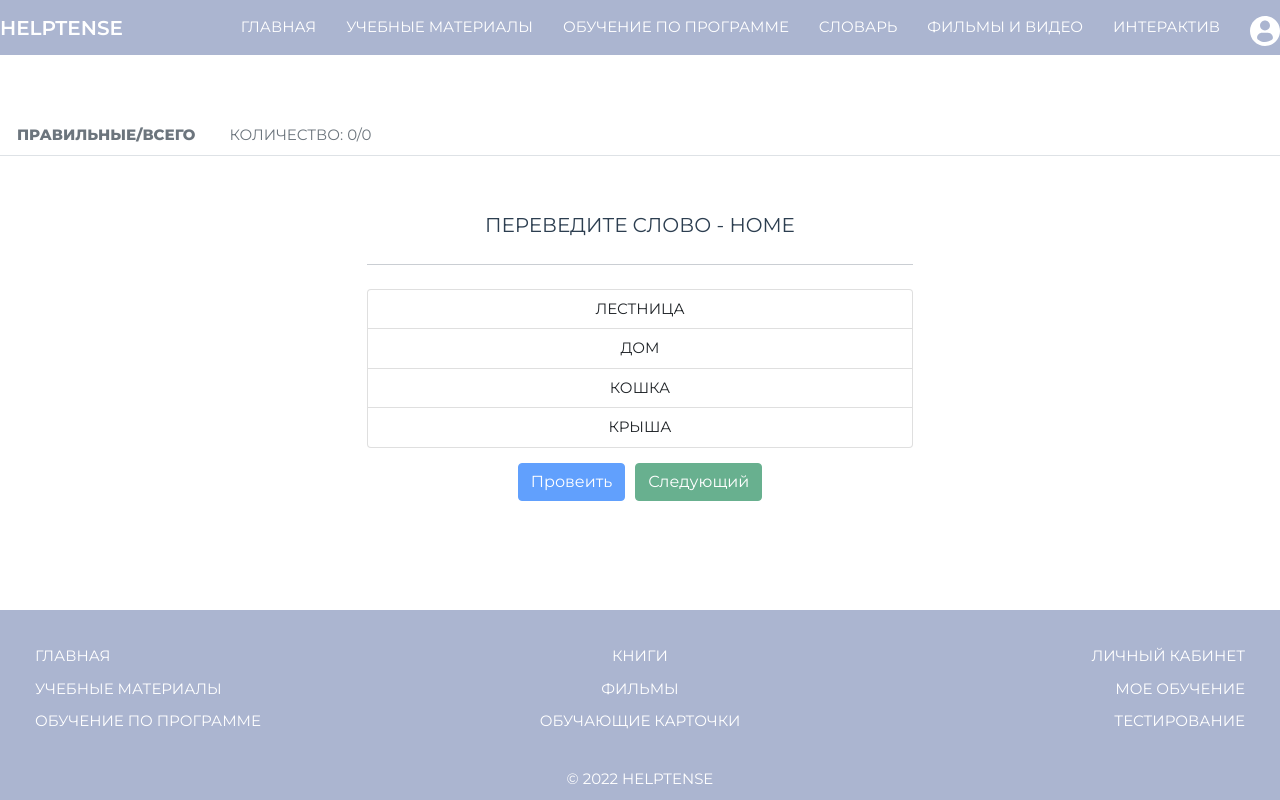
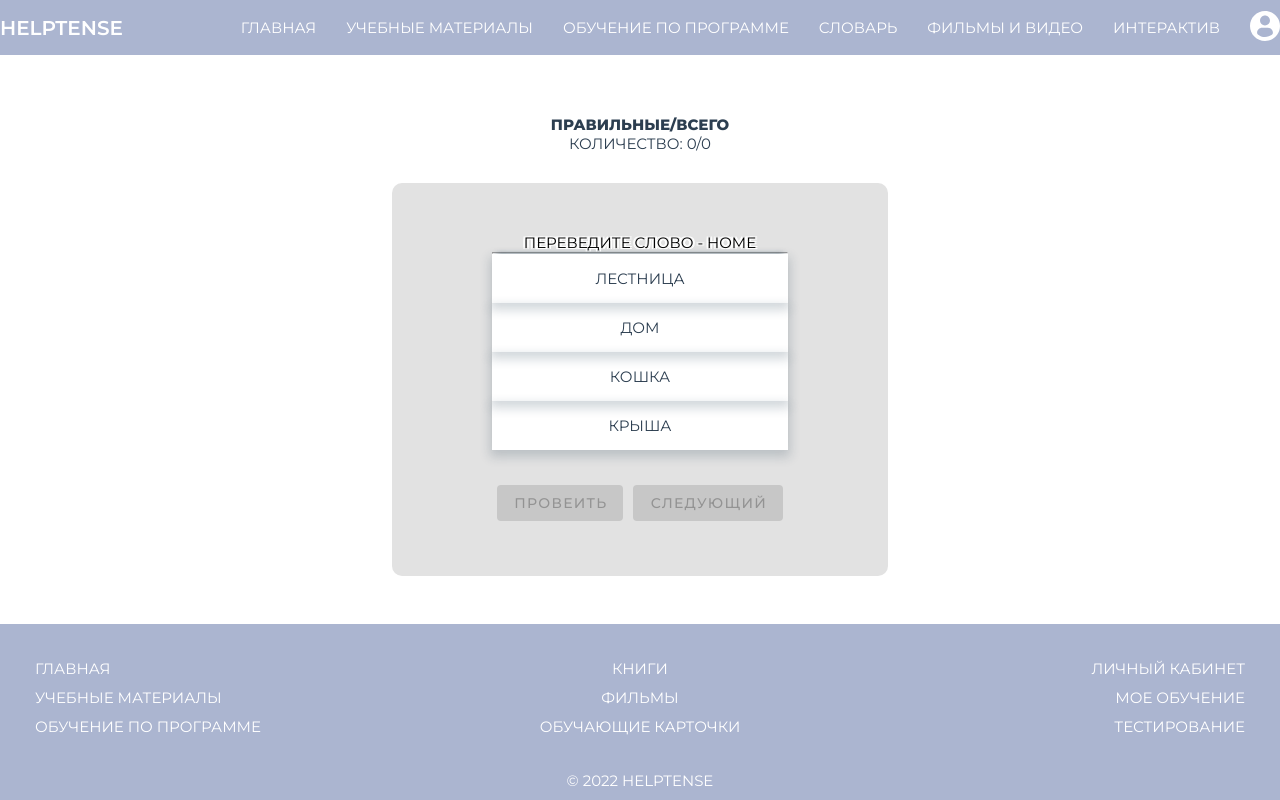
Before and after one commit to AriaTaary/language_portal, a Vue app: page /testing in a window 1280 px wide. Built offline with nearby package versions, Linux system fonts and the light colour scheme; no server answers; what vue-youtube-embed would draw is missing.

Commit message:
Перерисовано страница тестирование без bootstrap, bootstrap-vue. Удалены зависимости bootstrap, bootstrap-vue

```diff
--- a/package.json
+++ b/package.json
@@ -29,8 +29,6 @@
     "@vue/cli-service": "~4.5.10",
     "@vue/eslint-config-standard": "^5.1.2",
     "babel-eslint": "^10.1.0",
-    "bootstrap": "^5.1.3",
-    "bootstrap-vue": "^2.21.2",
     "eslint": "^6.7.2",
     "eslint-plugin-import": "^2.20.2",
     "eslint-plugin-node": "^11.1.0",
--- a/src/components/v-testing-box.vue
+++ b/src/components/v-testing-box.vue
@@ -1,38 +1,42 @@
 <template>
   <div class="question-box-container">
-    <b-jumbotron class="box">
-      <template slot="lead">
+    <div class="box">
+      <div class="question">
         {{ currentQuestion.question }}
-      </template>
+      </div>
 
-      <hr class="my-4" />
+      <hr/>
 
-      <b-list-group>
-        <b-list-group-item
+      <div class="box-table">
+        <div class="box-table__item"
           v-for="(answer, index) in shuffledAnswers"
           :key="index"
           @click.prevent="selectAnswer(index)"
           :class="answerClass(index)"
         >
           {{ answer }}
-        </b-list-group-item>
-      </b-list-group>
+        </div>
+      </div>
 
-      <b-button
+      <div class="btns">
+        <v-btn elevation="2"
+        class="btn"
         variant="primary"
         @click="submitAnswer"
         :disabled="selectedIndex === null || answered"
       >
         Провеить
-      </b-button>
-      <b-button
+      </v-btn>
+      <v-btn elevation="2"
+        class="btn"
         @click="next" variant="success"
         :disabled="answered === false"
 
       >
         Следующий
-      </b-button>
-    </b-jumbotron>
+      </v-btn>
+      </div>
+    </div>
   </div>
 </template>
 
@@ -112,7 +116,32 @@ export default {
 
 <style scoped>
 .box{
-    margin-top: 30px;
+  margin-top: 30px;
+  padding: 50px 100px;
+  background: #e2e2e2;
+  border-radius:10px;
+
+}
+.question{
+  color: #000;
+  text-shadow:
+    2px 1px 0 #fff,
+    2px -1px 0 #fff,
+    -2px 1px 0 #fff,
+    -2px -1px 0 #fff;
+}
+.box-table {
+  background: #fff;
+  -webkit-box-shadow: 0px -5px 5px -5px rgba(34, 60, 80, 0.6);
+  -moz-box-shadow: 0px -5px 5px -5px rgba(34, 60, 80, 0.6);
+  box-shadow: 0px -5px 5px -5px rgba(34, 60, 80, 0.6);
+
+}
+.box-table__item {
+  padding: 15px 10px;
+  -webkit-box-shadow: 0px 5px 10px 2px rgba(34, 60, 80, 0.2);
+  -moz-box-shadow: 0px 5px 10px 2px rgba(34, 60, 80, 0.2);
+  box-shadow: 0px 5px 10px 2px rgba(34, 60, 80, 0.2);
 }
 .list-group {
   margin-bottom: 15px;
@@ -123,8 +152,11 @@ export default {
   cursor: pointer;
 }
 
+.btns {
+  margin-top: 30px;
+}
 .btn {
-  margin: 0 5px;
+  margin: 5px;
 }
 
 .selected {
@@ -141,4 +173,5 @@ export default {
 .question-box-container {
     min-width: 300px;
 }
+
 </style>
--- a/src/main.js
+++ b/src/main.js
@@ -6,11 +6,8 @@ import store from './store';
 import 'material-design-icons-iconfont';
 import vuetify from './plugins/vuetify';
 import VueYouTubeEmbed from 'vue-youtube-embed';
-import BootstrapVue from 'bootstrap-vue'
-import 'bootstrap/dist/css/bootstrap.css'
-import 'bootstrap-vue/dist/bootstrap-vue.css'
+
 Vue.use(VueYouTubeEmbed);
-Vue.use(BootstrapVue);
 Vue.config.productionTip = false;
 
 new Vue({
--- a/src/views/Testing.vue
+++ b/src/views/Testing.vue
@@ -1,22 +1,22 @@
 <template>
   <div class="quiz">
-     <b-nav tabs>
-      <b-nav-item disabled><b>Правильные/Всего</b></b-nav-item>
-      <b-nav-item disabled>Количество: {{ numCorrect }}/{{ numTotal }}</b-nav-item>
-    </b-nav>
+     <nav tabs>
+      <div disabled><b>Правильные/Всего</b></div>
+      <div disabled>Количество: {{ numCorrect }}/{{ numTotal }}</div>
+    </nav>
 
-    <b-container class="bv-example-row">
-      <b-row>
-        <b-col sm="6" offset="3">
+    <div class="bv-example-row">
+      <div>
+        <div>
           <TestingBox
             v-if="questions.length"
             :currentQuestion="questions[index]"
             :next="next"
             :increment="increment"
           />
-        </b-col>
-      </b-row>
-    </b-container>
+        </div>
+      </div>
+    </div>
   </div>
 </template>
 
```
Also changed, not shown: 2 other files (tests, documents, lock files or other folders).
